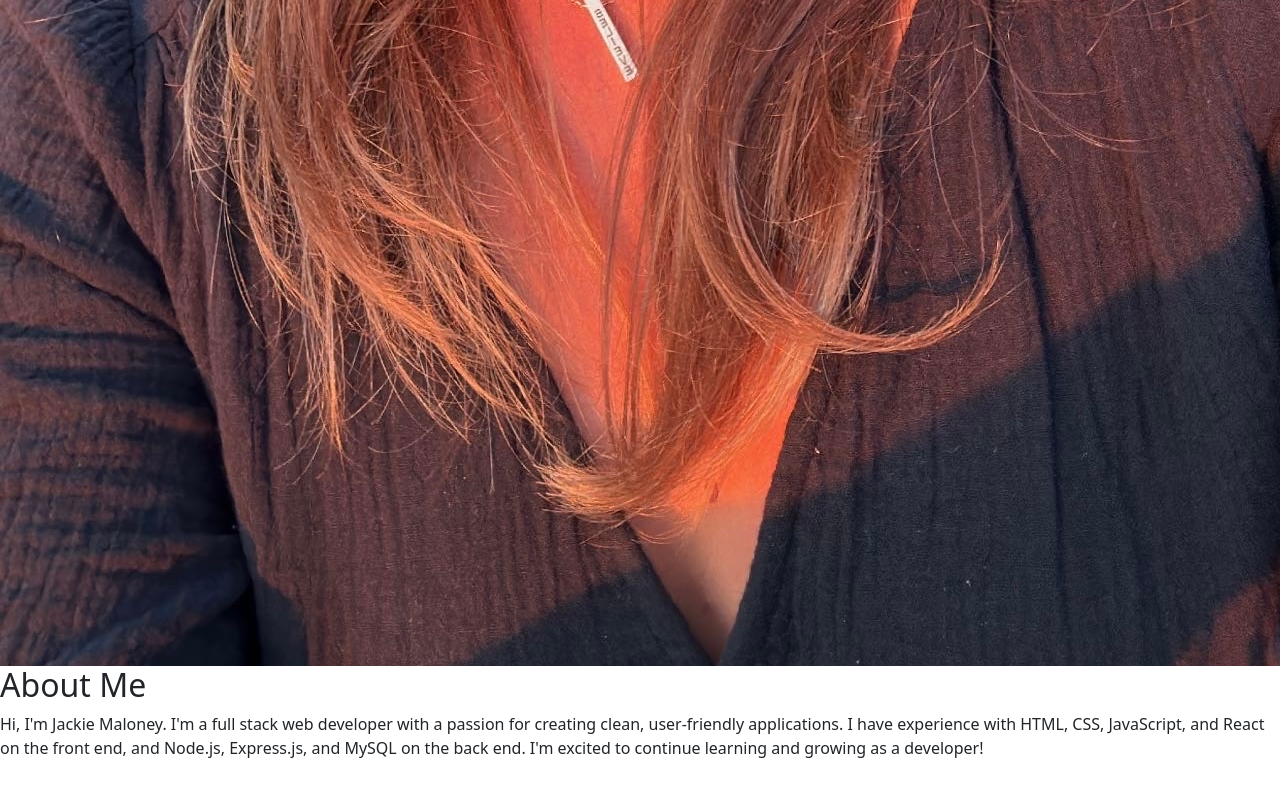
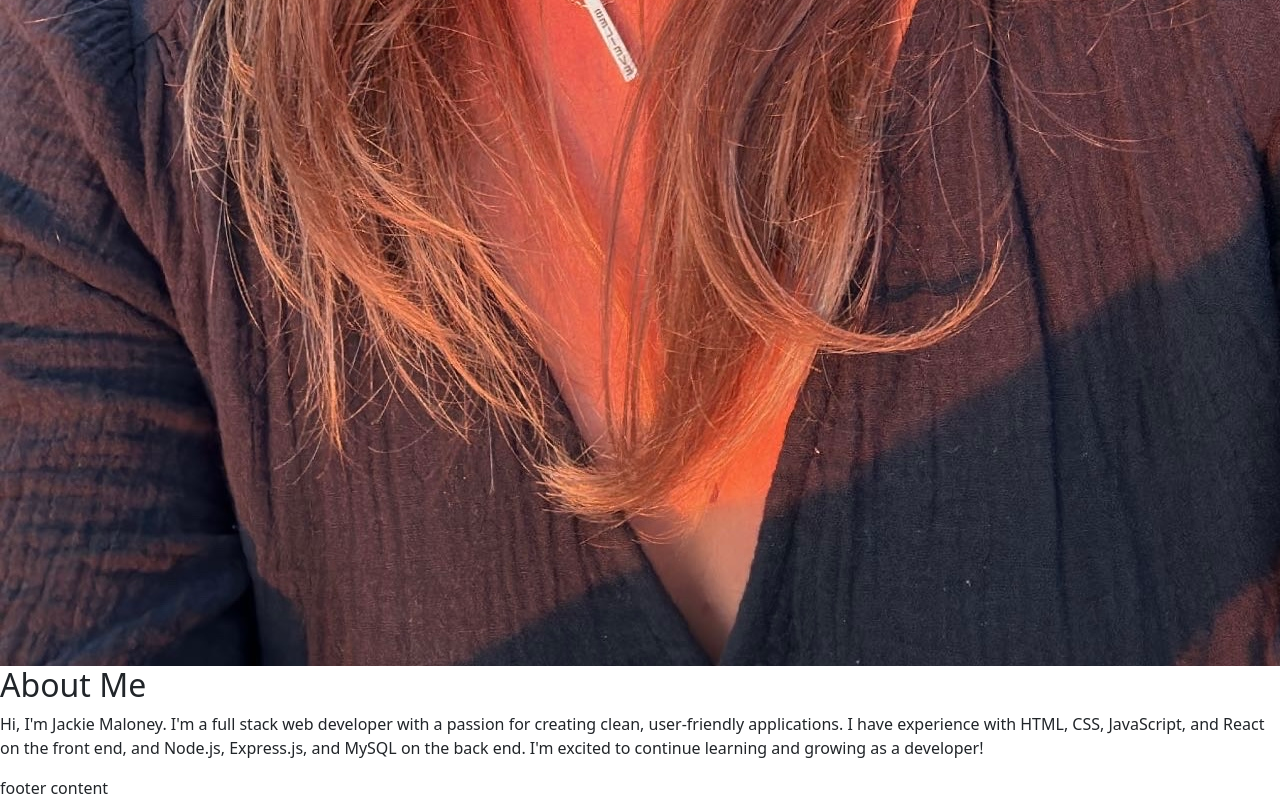
Before and after one commit to jmalon10/React-Portfolio, a React (Vite) app: page / in a window 1280 px wide. Shown: the part 1309-2109 px from the top of the page. Before the commit the page ends 2085 px from the top, so only its background shows below. Built offline with nearby package versions, Linux system fonts and the light colour scheme.

Commit message:
adds boiler plate footer content and adds to the app.jsx

```diff
--- a/src/App.jsx
+++ b/src/App.jsx
@@ -1,6 +1,7 @@
 import { Outlet } from 'react-router-dom';
 import Header from './components/Header';
 import NavTabs from './components/NavTabs';
+import Footer from './components/Footer';
 
 function App() {
   return (
@@ -10,6 +11,7 @@ function App() {
     <main>
       <Outlet />
     </main>
+    <Footer />
     </>
   );
 }
--- a/src/components/Footer.jsx
+++ b/src/components/Footer.jsx
@@ -0,0 +1,7 @@
+export default function Footer() {
+    return (
+        <footer>
+           footer content
+        </footer>
+    );
+}
```
